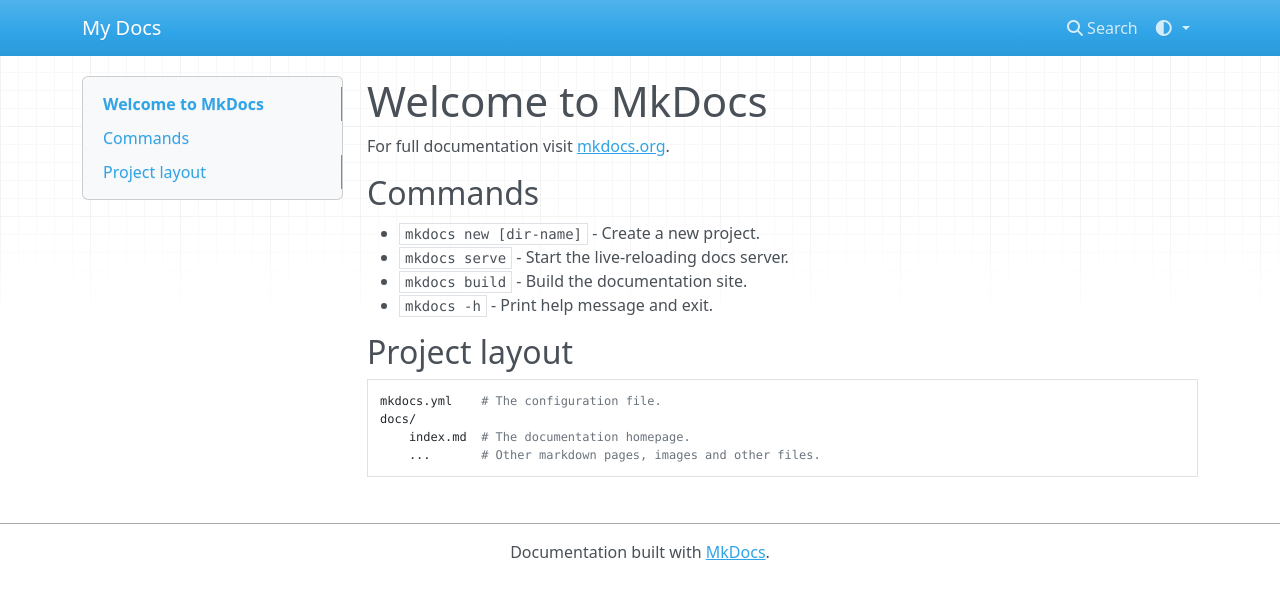
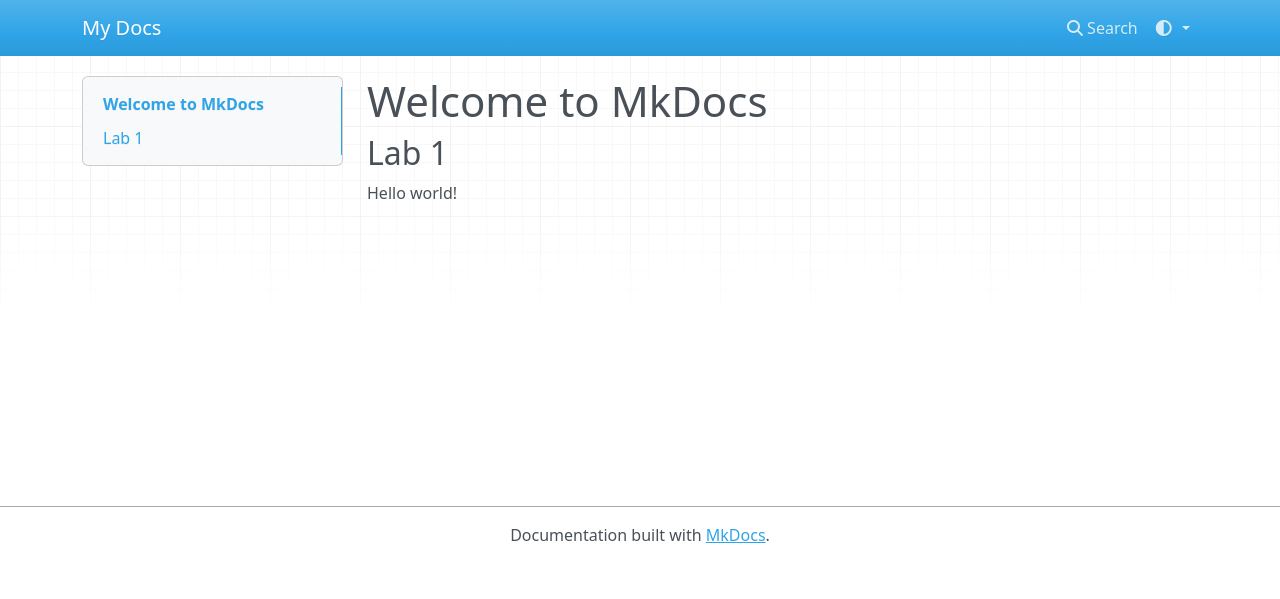
Before and after one commit to mrskycriper/mkdocs-site-python, an MkDocs documentation site: the page built from docs/index.md, in a window 1280 px wide. Shown: the top 599 px of the page. Built offline with MkDocs 1.6.1, drawn with Linux system fonts in a browser that asks for light colours; nearby versions of some CDN libraries.

Commit message:
Replace template with hello world

```diff
--- a/docs/index.md
+++ b/docs/index.md
@@ -1,17 +1,5 @@
 # Welcome to MkDocs
 
-For full documentation visit [mkdocs.org](https://www.mkdocs.org).
+## Lab 1
 
-## Commands
-
-* `mkdocs new [dir-name]` - Create a new project.
-* `mkdocs serve` - Start the live-reloading docs server.
-* `mkdocs build` - Build the documentation site.
-* `mkdocs -h` - Print help message and exit.
-
-## Project layout
-
-    mkdocs.yml    # The configuration file.
-    docs/
-        index.md  # The documentation homepage.
-        ...       # Other markdown pages, images and other files.
+Hello world!
```
